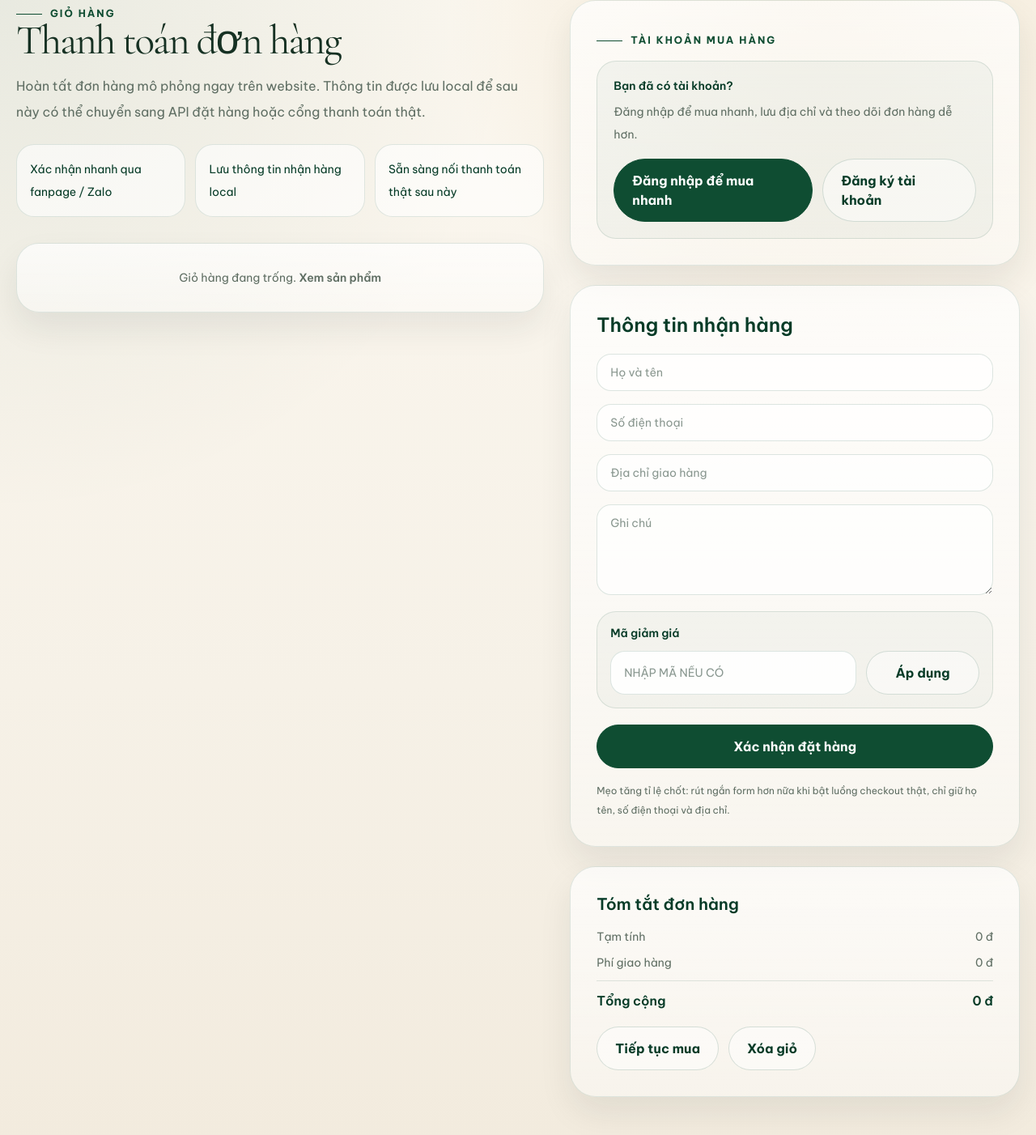
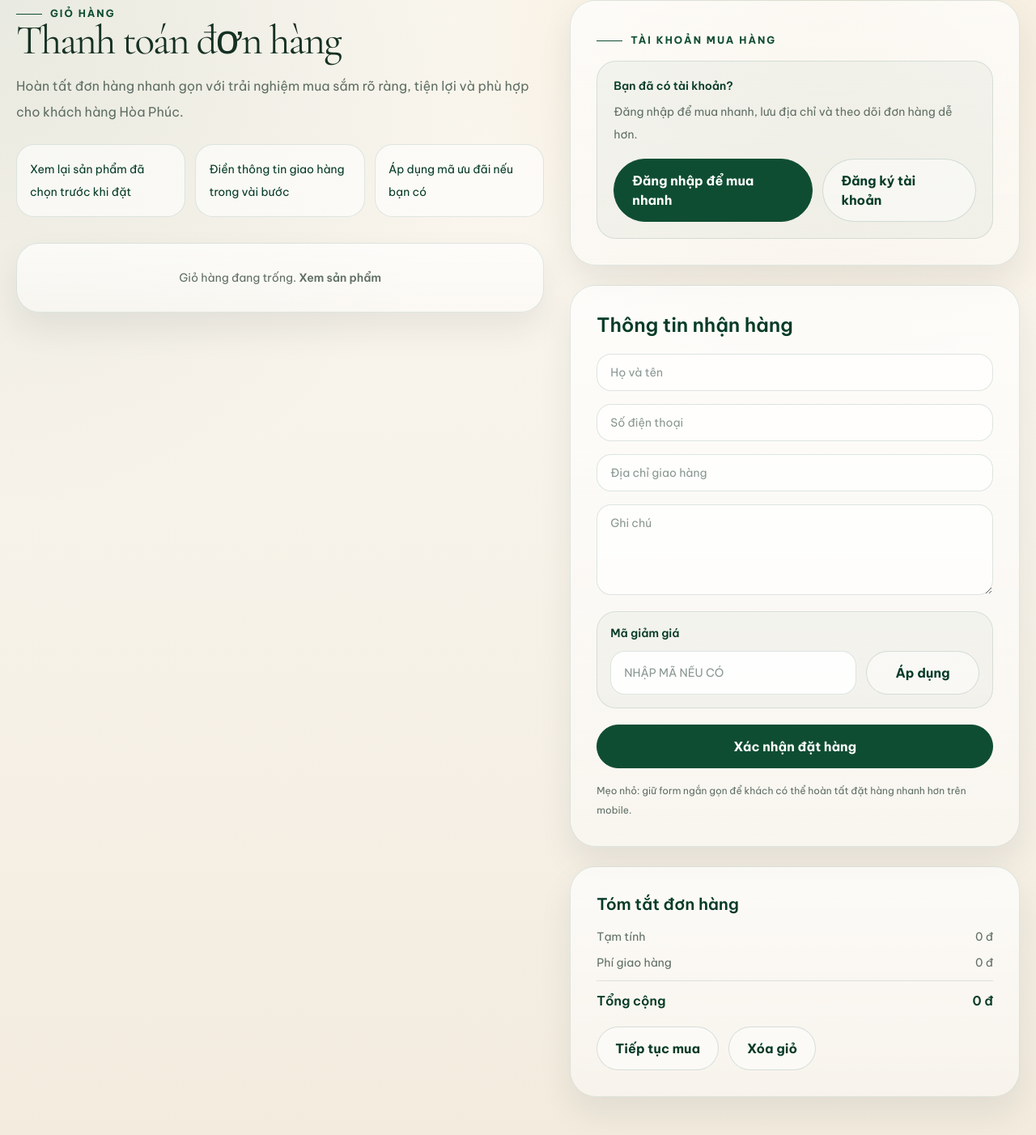
Before and after one commit to thanhtrang16490/trahoaphuc.com, a Next.js app: page /gio-hang in a window 1280 px wide. Shown: the top 1402 px of the page at 81% size. Built offline with nearby package versions, Linux system fonts and the light colour scheme.

Commit message:
Refine cart messaging

```diff
--- a/app/gio-hang/page.tsx
+++ b/app/gio-hang/page.tsx
@@ -124,13 +124,13 @@ export default function CartPage() {
           </div>
           <h1 className="mt-4 section-title text-[clamp(2rem,5vw,4.6rem)]">Thanh toán đơn hàng</h1>
           <p className="mt-4 max-w-[60ch] text-[15px] leading-8 text-[var(--muted)] md:text-base">
-            Hoàn tất đơn hàng mô phỏng ngay trên website. Thông tin được lưu local để sau này có thể chuyển sang API đặt hàng hoặc cổng thanh toán thật.
+            Hoàn tất đơn hàng nhanh gọn với trải nghiệm mua sắm rõ ràng, tiện lợi và phù hợp cho khách hàng Hòa Phúc.
           </p>
           <div className="mt-6 grid gap-3 sm:grid-cols-3">
             {[
-              "Xác nhận nhanh qua fanpage / Zalo",
-              "Lưu thông tin nhận hàng local",
-              "Sẵn sàng nối thanh toán thật sau này",
+              "Xem lại sản phẩm đã chọn trước khi đặt",
+              "Điền thông tin giao hàng trong vài bước",
+              "Áp dụng mã ưu đãi nếu bạn có",
             ].map((item) => (
               <div key={item} className="rounded-[22px] border border-[rgba(15,77,50,0.12)] bg-white/60 p-4 text-sm leading-7 text-[var(--green-dark)]">
                 {item}
@@ -258,11 +258,11 @@ export default function CartPage() {
             </button>
             {submitted ? (
               <div className="mt-4 rounded-[22px] bg-[rgba(15,77,50,0.08)] p-4 text-sm leading-7 text-[var(--green-dark)]">
-                Đơn hàng mô phỏng đã được tạo. Bạn có thể kết nối bước tiếp theo sang Zalo/Facebook hoặc API đơn hàng thật.
+                Đơn hàng của bạn đã được ghi nhận. Chúng tôi sẽ tiếp tục hoàn thiện luồng xác nhận và giao hàng trong các bước sau.
               </div>
             ) : null}
             <p className="mt-4 text-xs leading-6 text-[var(--muted)]">
-              Mẹo tăng tỉ lệ chốt: rút ngắn form hơn nữa khi bật luồng checkout thật, chỉ giữ họ tên, số điện thoại và địa chỉ.
+              Mẹo nhỏ: giữ form ngắn gọn để khách có thể hoàn tất đặt hàng nhanh hơn trên mobile.
             </p>
           </section>
 
```
